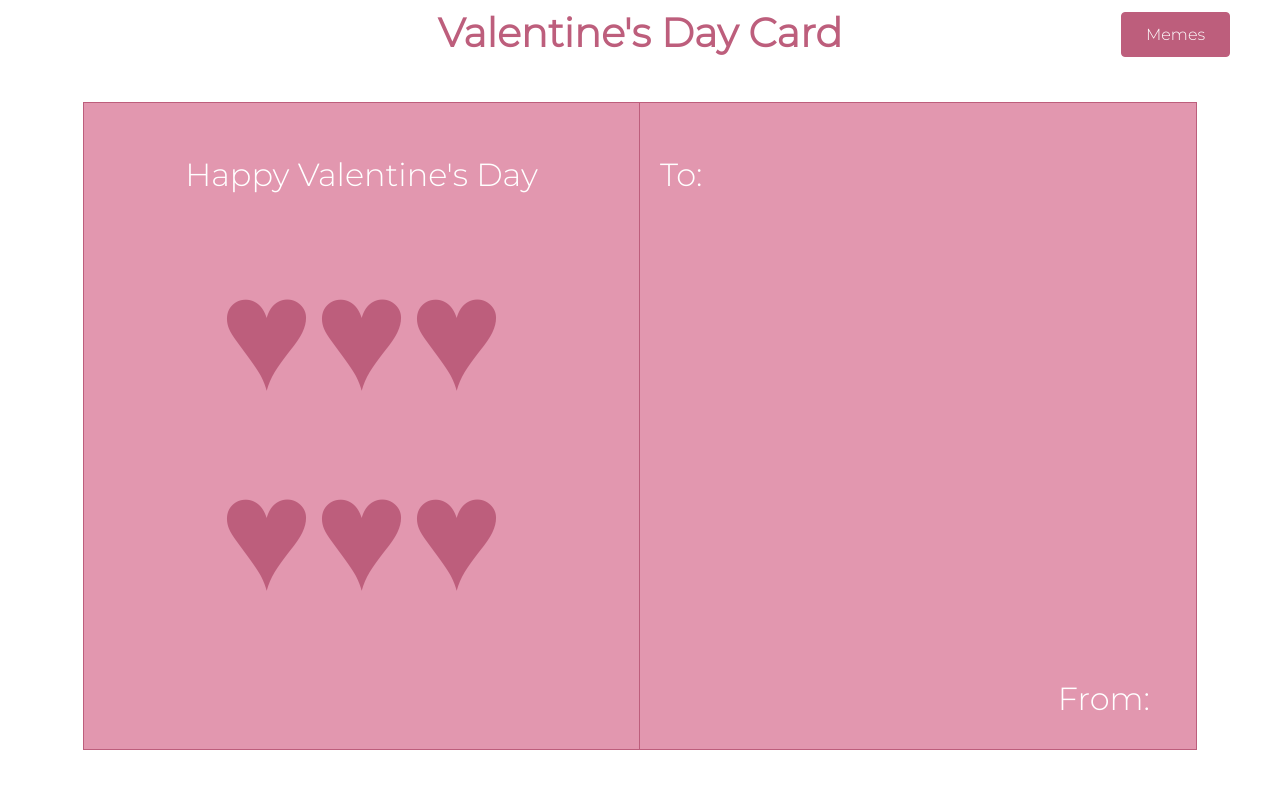
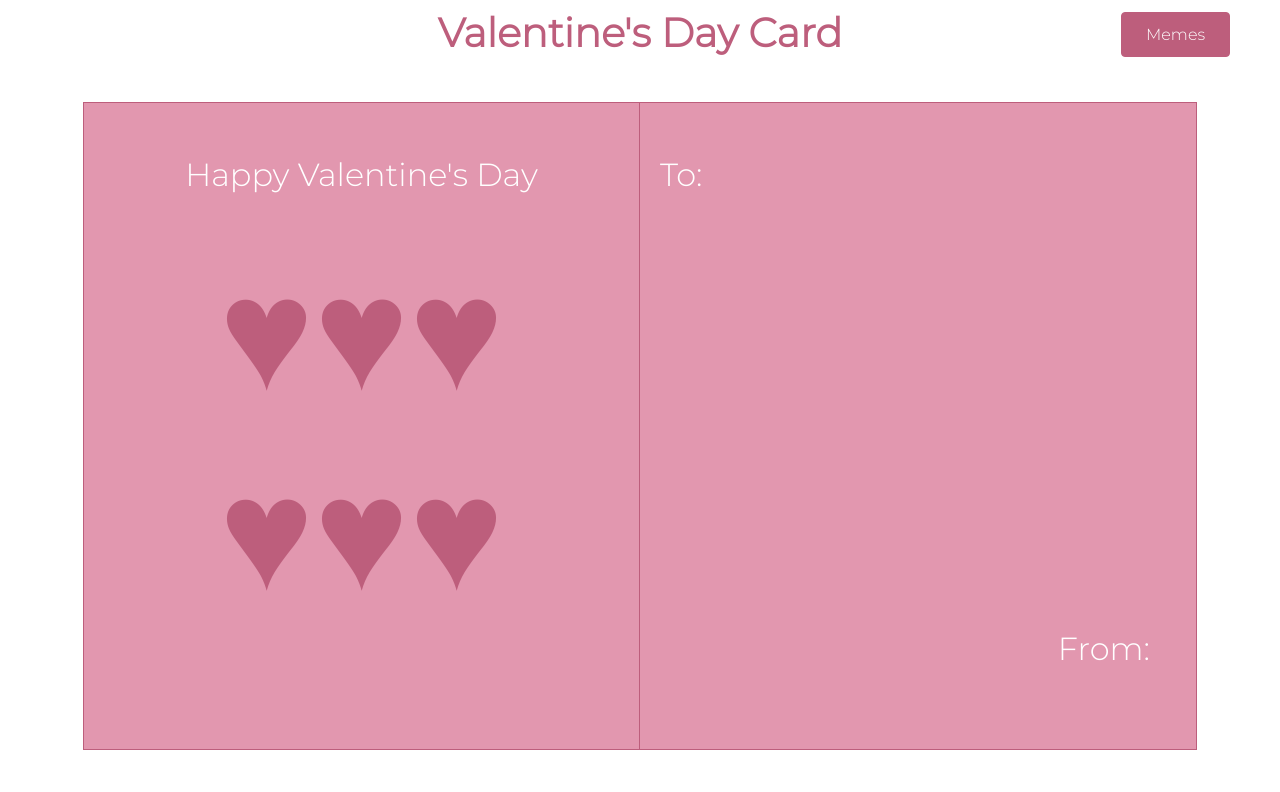
Before and after one commit to chiuannica/valentinesdaycardfemmehacks, a plain HTML site: page index.html in a window 1280 px wide. Both pictures are taken after a click on the button "Display Card". Shown: the top 792 px of the page. Drawn offline with nearby package versions, Linux system fonts and the light colour scheme.

Commit message:
Update index.html

```diff
--- a/index.html
+++ b/index.html
@@ -29,7 +29,7 @@
 	<div class="card-half" style="border-left:0px">
 		<p class="to-from" id="toMsg" style="float: left"></p><br>
 		<p id="msg" style="clear: both;"></p>
-		<p class="to-from" id="fromMsg" style=" position: absolute; bottom: 50px; right:130px"></p>
+		<p class="to-from" id="fromMsg" style=" position: absolute; bottom: 100px; right:130px"></p>
 	</div>
 </div>
 <button type="btn button" class="btn" style="display: none;">Save card</button>
```
